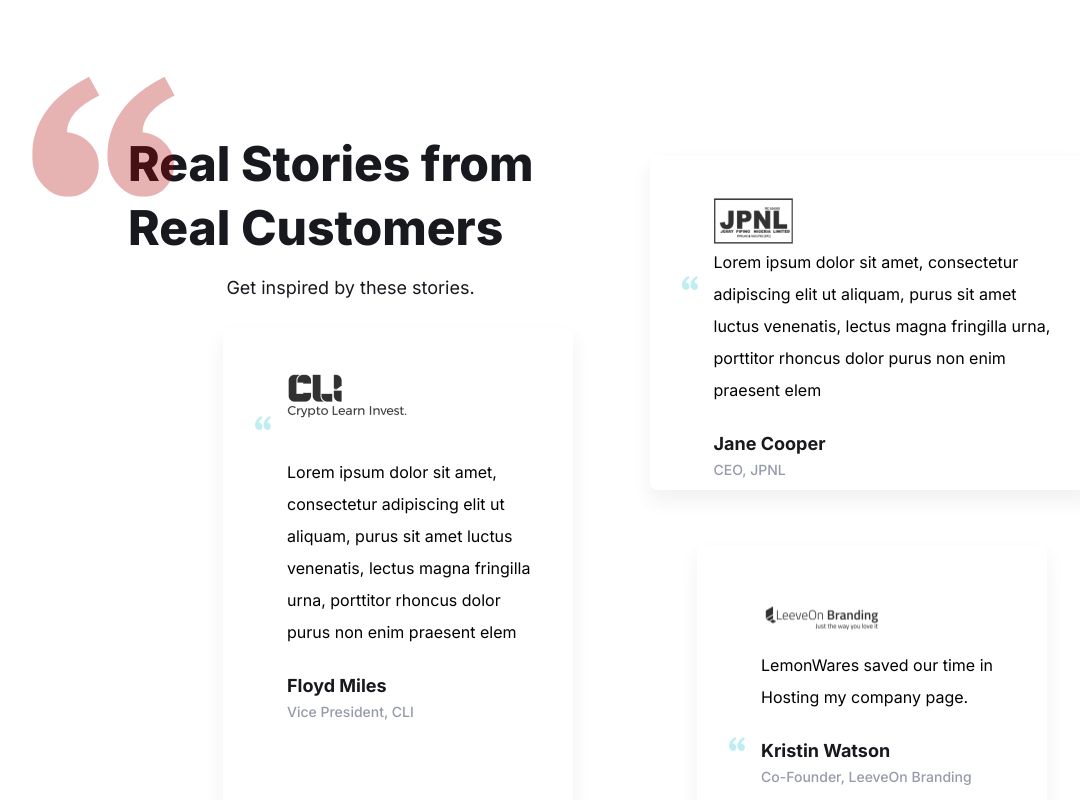
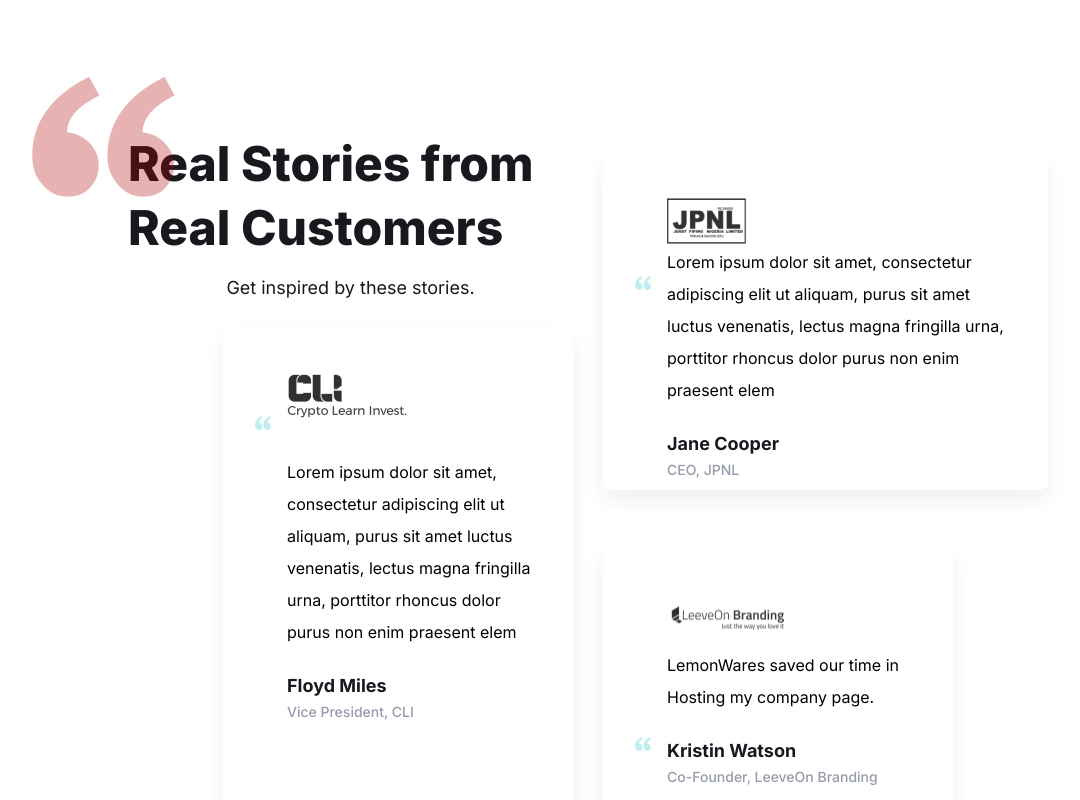
Before and after one commit to prince-372/lemonwares, a React (Vite) app: page / in a window 1280 px wide. Shown: the part 2660-3460 px from the top of the page, without its empty margins (67-1147 px from the left). Built offline with nearby package versions, Linux system fonts and the light colour scheme.

Commit message:
gap managed

```diff
--- a/src/components/Story.jsx
+++ b/src/components/Story.jsx
@@ -30,7 +30,7 @@ const Story = () => {
                         </div>
                     </div>
                 </div>
-                <div className='flex flex-col gap-0 sm:gap-8 items-center'>
+                <div className='flex flex-col gap-0 sm:gap-8 pl-[30px] lg:items-start items-center'>
                     <div className='bg-white shadow-[0_10px_20px_0_rgba(41,41,42,0.07)] rounded-lg max-w-[445px] w-full mt-6'>
                         <div className='pt-10 px-8 flex gap-4'>
                             <span className='mt-20'><Smallquetemark/></span>
--- a/src/components/True.jsx
+++ b/src/components/True.jsx
@@ -35,7 +35,7 @@ const True = () => {
         <div className=' overflow-x-clip'>
             <div className='max-w-[1300px] px-3 mx-auto pb-8 sm:pb-[133px] pt-6 sm:pt-[79px]'>
                 <div className=' grid md:grid-cols-2 -mx-3 flex-wrap'>
-                    <div data-aos="fade-right" className=' px-3'>
+                    <div data-aos="fade-right" className=' px-3 mx-auto lg:mx-0'>
                         <h2 className="max-w-[594px] text-zinc-900 text-[26px] sm:text-[48px] font-extrabold font-[Inter] leading-[34px] sm:leading-[64px] text-center md:text-start">True Cloud Web  Hosting</h2>
                         <p className="max-w-[573px] text-zinc-900 text-[18px] font-normal font-[Inter] leading-[32px] text-center md:text-start"><br />True Cloud Web Hosting All of the hosting packages we offer are deployed instantly on our SSD powered cloud. We don’t use dedicated servers that operate on single pieces of hardware. Our entire infrastructure is built to be reliable, secure, and scalable.<br /><br /></p>
                     </div>
```
